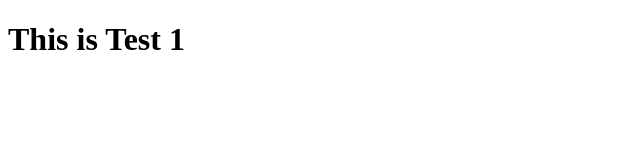
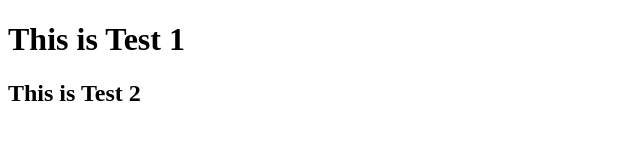
Before and after one commit to p2tk-hash/git-test, a plain HTML site: page index.html in a window 1280 px wide. Shown: the whole page, without its empty margins (0-640 px from the left). Drawn offline with Linux system fonts and the light colour scheme.

Commit message:
Modified index.html in haha

```diff
--- a/index.html
+++ b/index.html
@@ -8,5 +8,6 @@
 </head>
 <body>
     <h1>This is Test 1</h1>
+    <h2>This is Test 2</h2>
 </body>
 </html>
```
